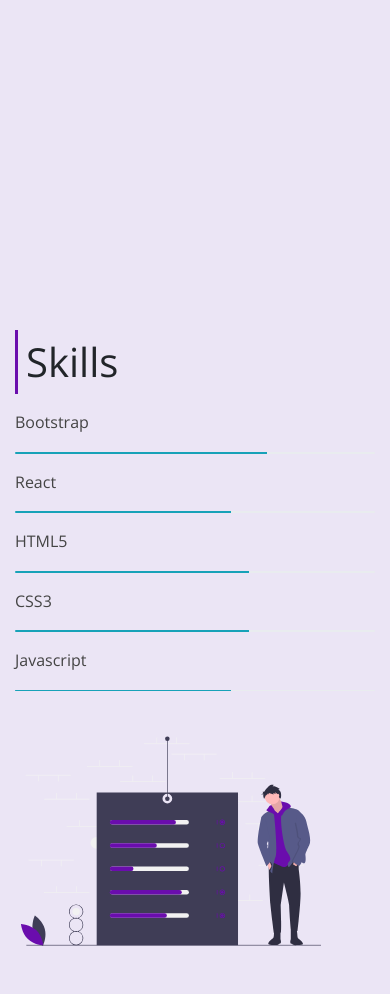
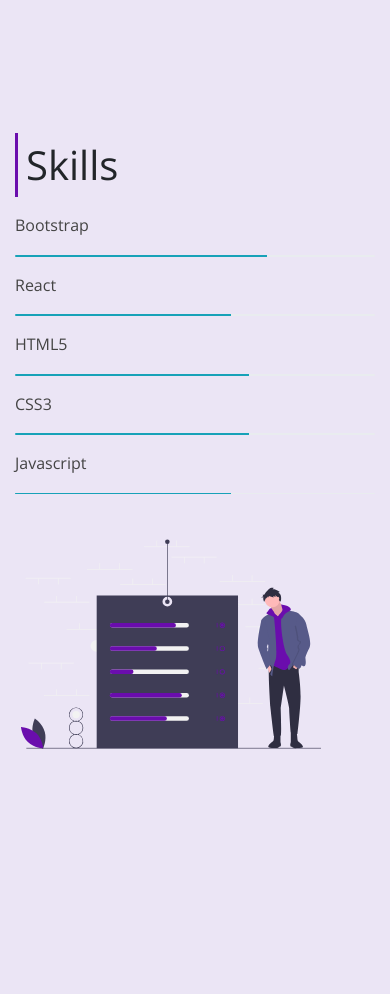
Before and after one commit to avinashhumney/avinash-humney, a plain HTML site: page index.html in a window 390 px wide. Shown: the part 1366-2360 px from the top of the page. Drawn offline with nearby package versions, Linux system fonts and the light colour scheme.

Commit message:
"sixth-commit"

```diff
--- a/style.css
+++ b/style.css
@@ -197,7 +197,8 @@ body {
 
     .skills {
         flex-direction: column;
-        margin-top: 250px;
+        margin-top: 100px;
+        height:750px ;
     }
       .skill-image {
         height: 300px;
```
